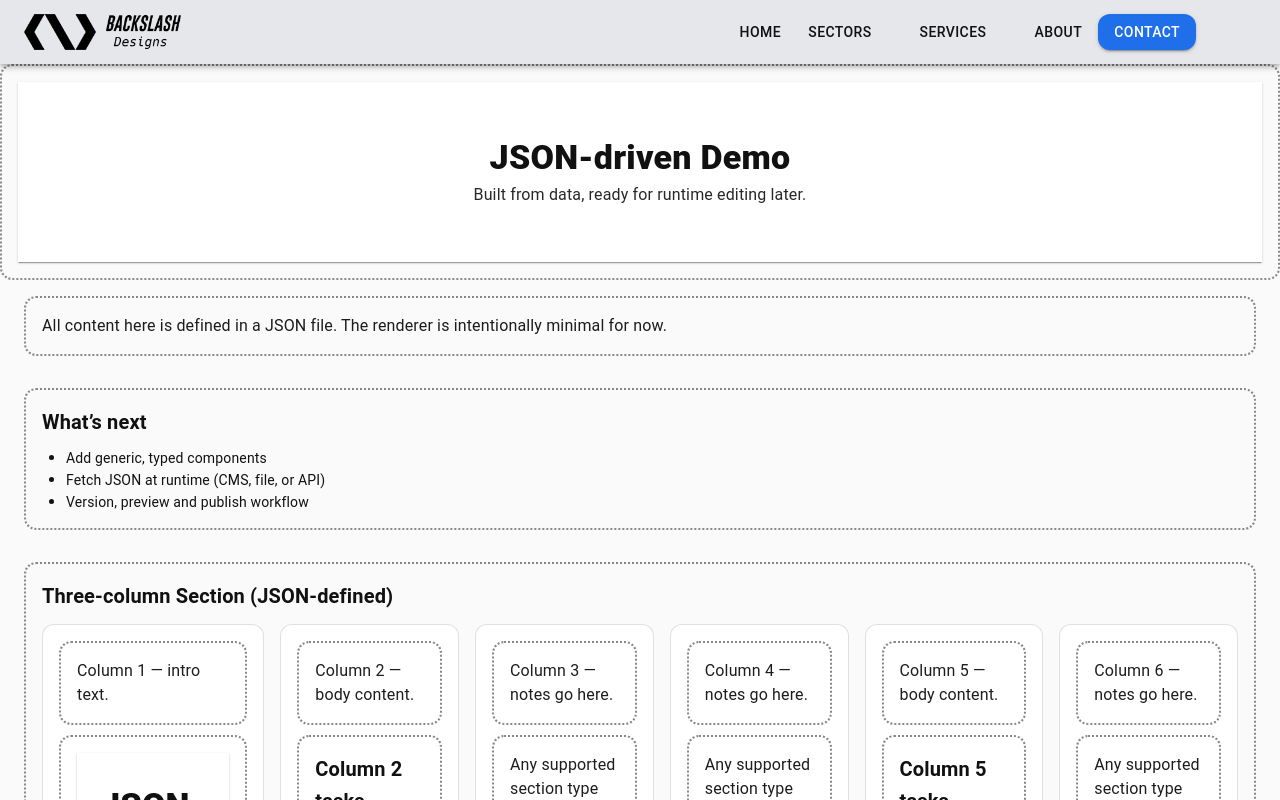
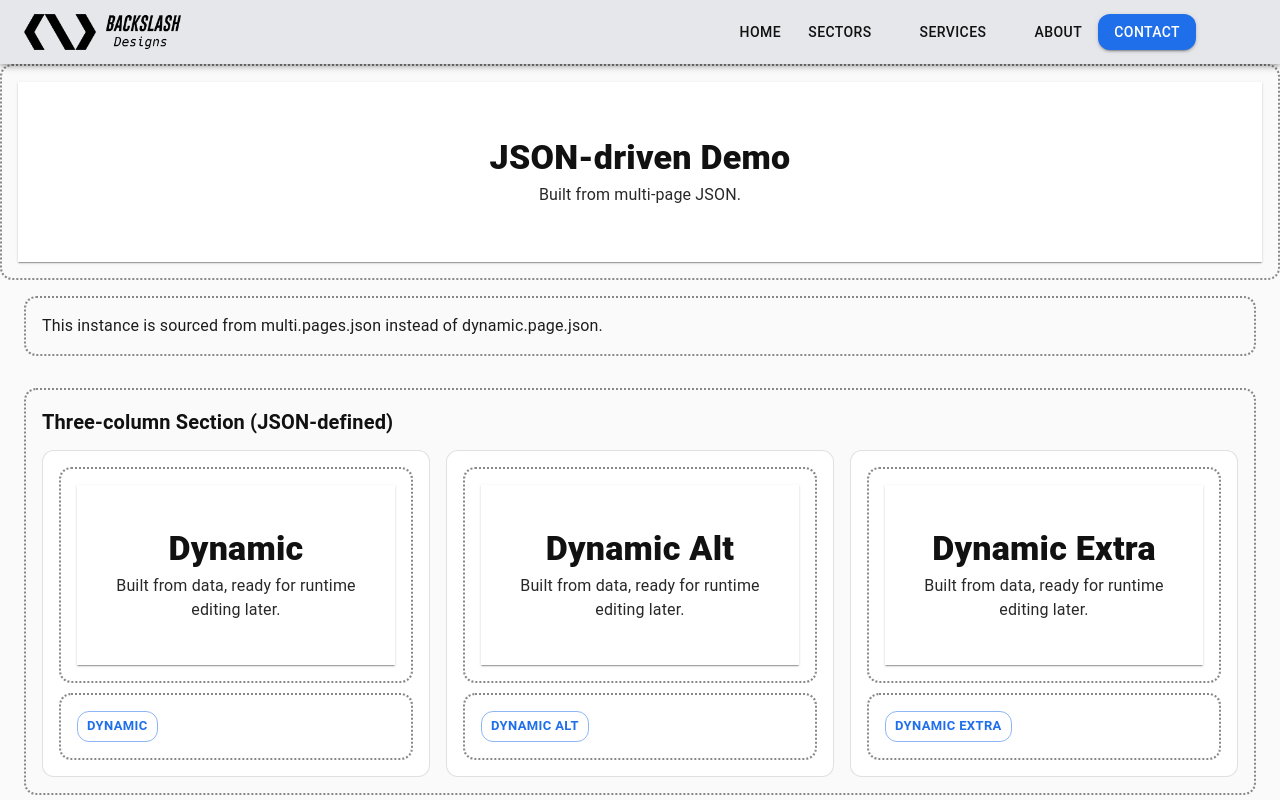
Before and after one commit to Backslash-Designs/backslash-designs.github.io, a React (Vite) app: page /dynamic in a window 1280 px wide. Shown: the top 800 px of the page. Built offline with nearby package versions, Linux system fonts and the light colour scheme; some icons are missing.

Commit message:
feat: implement MultiDynamicPage and dynamic routing; add page registry for JSON-driven dynamic pages

```diff
--- a/src/App.jsx
+++ b/src/App.jsx
@@ -10,7 +10,8 @@ import Contact from "./pages/contact/ContactPage.jsx";
 import { ServicesPage } from "./pages/services/ServicesPage.jsx";
 import SectorsPage from "./pages/sectors/SectorsPage.jsx";
 import SOSPage from "./pages/sos/SOSPage.jsx";
-import DynamicPage from "./pages/dynamic/DynamicPage.jsx";
+import MultiDynamicPage from "./pages/dynamic/MultiDynamicPage.jsx";
+import { getPages } from "./pages/dynamic/pageRegistry.js";
 
 function shouldShowMaintenance() {
   const envFlag = String(import.meta.env.VITE_MAINTENANCE ?? "0").toLowerCase();
@@ -29,6 +30,20 @@ function shouldShowMaintenance() {
 
 export default function App() {
   const maintenance = useMemo(shouldShowMaintenance, []);
+
+  const dynamicPages = useMemo(() => getPages(), []);
+  const dynamicRoutes = useMemo(
+    () =>
+      dynamicPages.map(p => (
+        <Route
+          key={p.path}
+          path={p.path}
+          element={<MultiDynamicPage path={p.path} />}
+        />
+      )),
+    [dynamicPages]
+  );
+
   if (maintenance) return <Construction />;
 
   return (
@@ -42,7 +57,8 @@ export default function App() {
           <Route path="/services" element={<ServicesPage />} />
           <Route path="/sectors" element={<SectorsPage />} />
           <Route path="/sos" element={<SOSPage />} />
-          <Route path="/dynamic" element={<DynamicPage />} />
+          {/* Removed explicit /dynamic route; now auto-generated */}
+          {dynamicRoutes}
           <Route path="*" element={<NotFound />} />
         </Route>
       </Routes>
--- a/src/pages/dynamic/DynamicPage.jsx
+++ b/src/pages/dynamic/DynamicPage.jsx
@@ -11,7 +11,7 @@ import ColumnsSection from "./sections/ColumnsSection.jsx"; // new
 import ButtonSection from "./sections/ButtonSection.jsx";
 
 // Tiny, placeholder renderer. Expand with real generic components later.
-function RenderSection({ section }) {
+export function RenderSection({ section }) {
     const { type, props = {} } = section || {};
     switch (type) {
         case "hero":
@@ -46,15 +46,17 @@ function RenderSection({ section }) {
     }
 }
 
-export default function DynamicPage() {
+export default function DynamicPage({ data }) {
+    const activeData = data || pageData;
+
     React.useEffect(() => {
-        if (pageData?.name) document.title = pageData.name;
-    }, []);
+        if (activeData?.name) document.title = activeData.name;
+    }, [activeData?.name]);
 
     return (
         <Box component="section" sx={{ width: '100%', boxSizing: 'border-box' }}>
             <Container className="DemoPage" maxWidth={false} disableGutters sx={{ width: '100%', boxSizing: 'border-box', px: 0 }}>
-                {(pageData.sections || []).map((section, i) => {
+                {(activeData.sections || []).map((section, i) => {
                     const fullBleed = section.type === "hero" && (section.props?.fullBleed ?? true);
                     if (fullBleed) {
                         return <RenderSection key={i} section={section} />;
--- /dev/null
+++ b/src/pages/dynamic/MultiDynamicPage.jsx
@@ -0,0 +1,54 @@
+import React from "react";
+import { Box, Container, Paper, Typography } from "@mui/material";
+import { RenderSection } from "./DynamicPage.jsx";
+import { ensurePage } from "./pageRegistry.js";
+
+export default function MultiDynamicPage({ path, name, fallback }) {
+  const data = ensurePage({ path, name });
+
+  React.useEffect(() => {
+    if (data?.name) document.title = data.name;
+  }, [data?.name]);
+
+  if (!data) {
+    return (
+      fallback || (
+        <Paper variant="outlined" sx={{ p: 3, my: 4 }}>
+          <Typography variant="h6">Page not found</Typography>
+          <Typography variant="body2">
+            No page matched path="{path}" name="{name}"
+          </Typography>
+        </Paper>
+      )
+    );
+  }
+
+  return (
+    <Box component="section" sx={{ width: "100%", boxSizing: "border-box" }}>
+      <Container
+        maxWidth={false}
+        disableGutters
+        sx={{ width: "100%", boxSizing: "border-box", px: 0 }}
+      >
+        {(data.sections || []).map((section, i) => {
+          const fullBleed =
+            section.type === "hero" && (section.props?.fullBleed ?? true);
+          if (fullBleed) return <RenderSection key={i} section={section} />;
+          return (
+            <Box
+              key={i}
+              sx={{
+                width: "100%",
+                boxSizing: "border-box",
+                px: { xs: 2, sm: 3 },
+                py: 2
+              }}
+            >
+              <RenderSection section={section} />
+            </Box>
+          );
+        })}
+      </Container>
+    </Box>
+  );
+}
--- /dev/null
+++ b/src/pages/dynamic/multi.pages.json
@@ -0,0 +1,111 @@
+{
+  "pages": [
+    {
+      "name": "Dynamic",
+      "path": "/dynamic",
+      "version": "0.1.0",
+      "lastUpdated": "2025-09-24T00:00:00.000Z",
+      "description": "Primary dynamic page.",
+      "sections": [
+        { "type": "hero", "props": { "title": "JSON-driven Demo", "subtitle": "Built from multi-page JSON.", "edit": true } },
+        { "type": "text", "props": { "body": "This instance is sourced from multi.pages.json instead of dynamic.page.json.", "edit": true } },
+        {
+            "type": "columns",
+            "props": {
+                "title": "Three-column Section (JSON-defined)",
+                "gap": 2,
+                "itemSpacing": 1.25,
+                "withCards": true,
+                "edit": true,
+                "columns": [
+                    [
+                        { "type": "hero", "props": { "title": "Dynamic", "subtitle": "Built from data, ready for runtime editing later.", "edit": true } },
+                        {  "type": "button", "props": { "label": "Dynamic", "to": "/dynamic", "variant": "outlined", "size": "small", "edit": true } }
+                    ],
+                    [
+                        { "type": "hero", "props": { "title": "Dynamic Alt", "subtitle": "Built from data, ready for runtime editing later.", "edit": true } },
+                        {  "type": "button", "props": { "label": "Dynamic Alt", "to": "/dynamic-alt", "variant": "outlined", "size": "small", "edit": true } }
+                    ],
+                    [
+                        { "type": "hero", "props": { "title": "Dynamic Extra", "subtitle": "Built from data, ready for runtime editing later.", "edit": true } },
+                        {  "type": "button", "props": { "label": "Dynamic Extra", "to": "/dynamic-extra", "variant": "outlined", "size": "small", "edit": true } }
+                    ]
+                ]
+            }
+        }
+
+      ]
+    },
+    {
+      "name": "Dynamic Alt",
+      "path": "/dynamic-alt",
+      "version": "0.1.0",
+      "lastUpdated": "2025-09-24T00:00:00.000Z",
+      "description": "Alternate sample page.",
+      "sections": [
+        { "type": "hero", "props": { "title": "Alt Page", "subtitle": "Second page from the multi JSON.", "edit": true } },
+        { "type": "text", "props": { "body": "Served through automatic route generation in App.jsx.", "edit": true } },
+        {
+            "type": "columns",
+            "props": {
+                "title": "Three-column Section (JSON-defined)",
+                "gap": 2,
+                "itemSpacing": 1.25,
+                "withCards": true,
+                "edit": true,
+                "columns": [
+                    [
+                        { "type": "hero", "props": { "title": "Dynamic", "subtitle": "Built from data, ready for runtime editing later.", "edit": true } },
+                        {  "type": "button", "props": { "label": "Dynamic", "to": "/dynamic", "variant": "outlined", "size": "small", "edit": true } }
+                    ],
+                    [
+                        { "type": "hero", "props": { "title": "Dynamic Alt", "subtitle": "Built from data, ready for runtime editing later.", "edit": true } },
+                        {  "type": "button", "props": { "label": "Dynamic Alt", "to": "/dynamic-alt", "variant": "outlined", "size": "small", "edit": true } }
+                    ],
+                    [
+                        { "type": "hero", "props": { "title": "Dynamic Extra", "subtitle": "Built from data, ready for runtime editing later.", "edit": true } },
+                        {  "type": "button", "props": { "label": "Dynamic Extra", "to": "/dynamic-extra", "variant": "outlined", "size": "small", "edit": true } }
+                    ]
+                ]
+            }
+        }
+      ]
+    },
+    {
+        "name": "Dynamic Extra",
+        "path": "/dynamic-extra",
+        "version": "0.1.0",
+        "lastUpdated": "2025-09-24T00:00:00.000Z",
+        "description": "Extra sample page.",
+        "sections": [
+            { "type": "hero", "props": { "title": "Extra Page", "subtitle": "Third page from the multi JSON.", "edit": true } },
+            { "type": "text", "props": { "body": "Also served through automatic route generation in App.jsx.", "edit": true } },
+            {
+            "type": "columns",
+            "props": {
+                "title": "Three-column Section (JSON-defined)",
+                "gap": 2,
+                "itemSpacing": 1.25,
+                "withCards": true,
+                "edit": true,
+                "columns": [
+                    [
+                        { "type": "hero", "props": { "title": "Dynamic", "subtitle": "Built from data, ready for runtime editing later.", "edit": true } },
+                        {  "type": "button", "props": { "label": "Dynamic", "to": "/dynamic", "variant": "outlined", "size": "small", "edit": true } }
+                    ],
+                    [
+                        { "type": "hero", "props": { "title": "Dynamic Alt", "subtitle": "Built from data, ready for runtime editing later.", "edit": true } },
+                        {  "type": "button", "props": { "label": "Dynamic Alt", "to": "/dynamic-alt", "variant": "outlined", "size": "small", "edit": true } }
+                    ],
+                    [
+                        { "type": "hero", "props": { "title": "Dynamic Extra", "subtitle": "Built from data, ready for runtime editing later.", "edit": true } },
+                        {  "type": "button", "props": { "label": "Dynamic Extra", "to": "/dynamic-extra", "variant": "outlined", "size": "small", "edit": true } }
+                    ]
+                ]
+            }
+        }
+
+        ]
+    }
+  ]
+}
--- /dev/null
+++ b/src/pages/dynamic/pageRegistry.js
@@ -0,0 +1,19 @@
+import multi from "./multi.pages.json";
+
+export function getPages() {
+  return multi.pages || [];
+}
+
+export function getPageByPath(path) {
+  return getPages().find(p => p.path === path);
+}
+
+export function getPageByName(name) {
+  return getPages().find(p => p.name === name);
+}
+
+export function ensurePage({ path, name }) {
+  return (path && getPageByPath(path)) || (name && getPageByName(name)) || null;
+}
+
+export default { getPages, getPageByPath, getPageByName, ensurePage };
```
